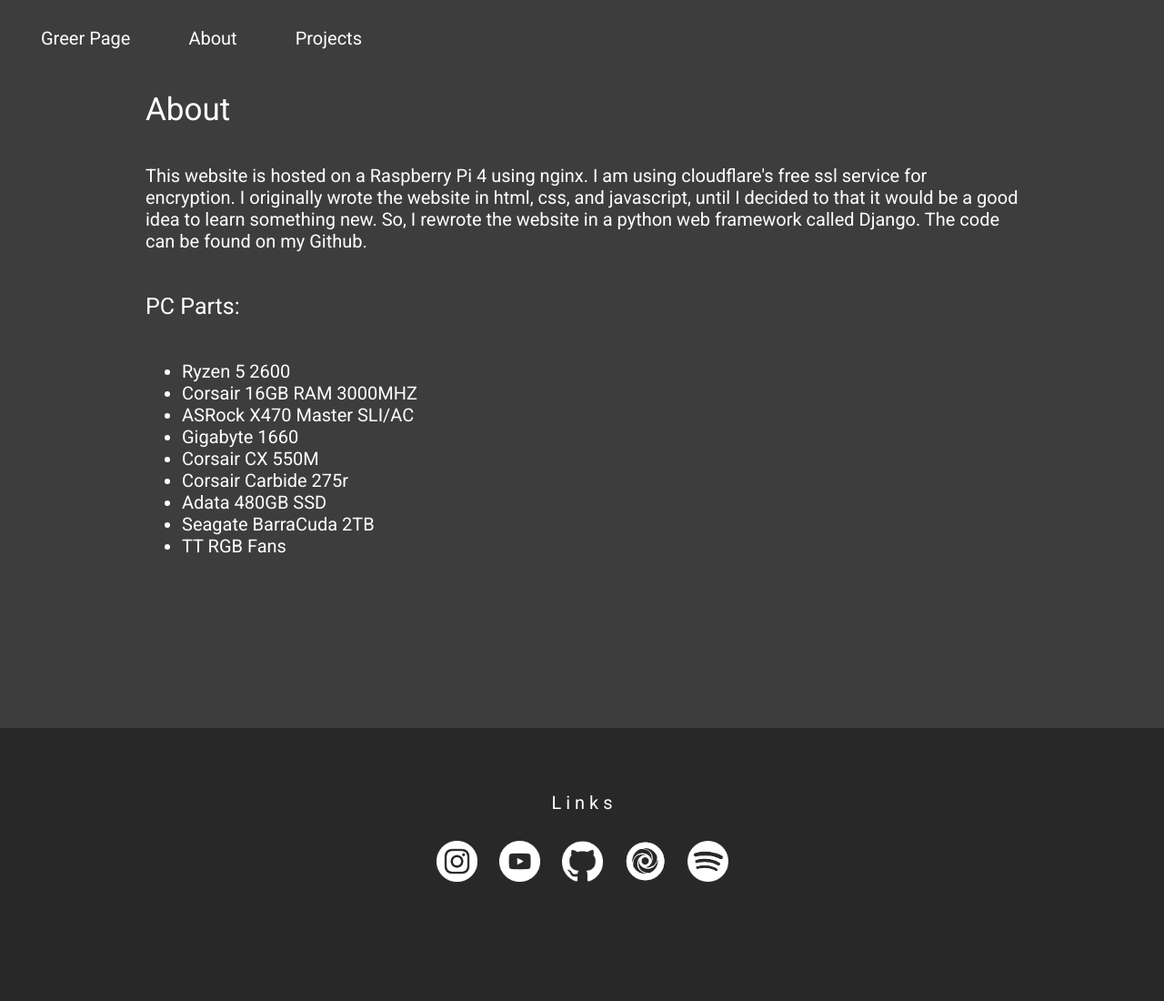
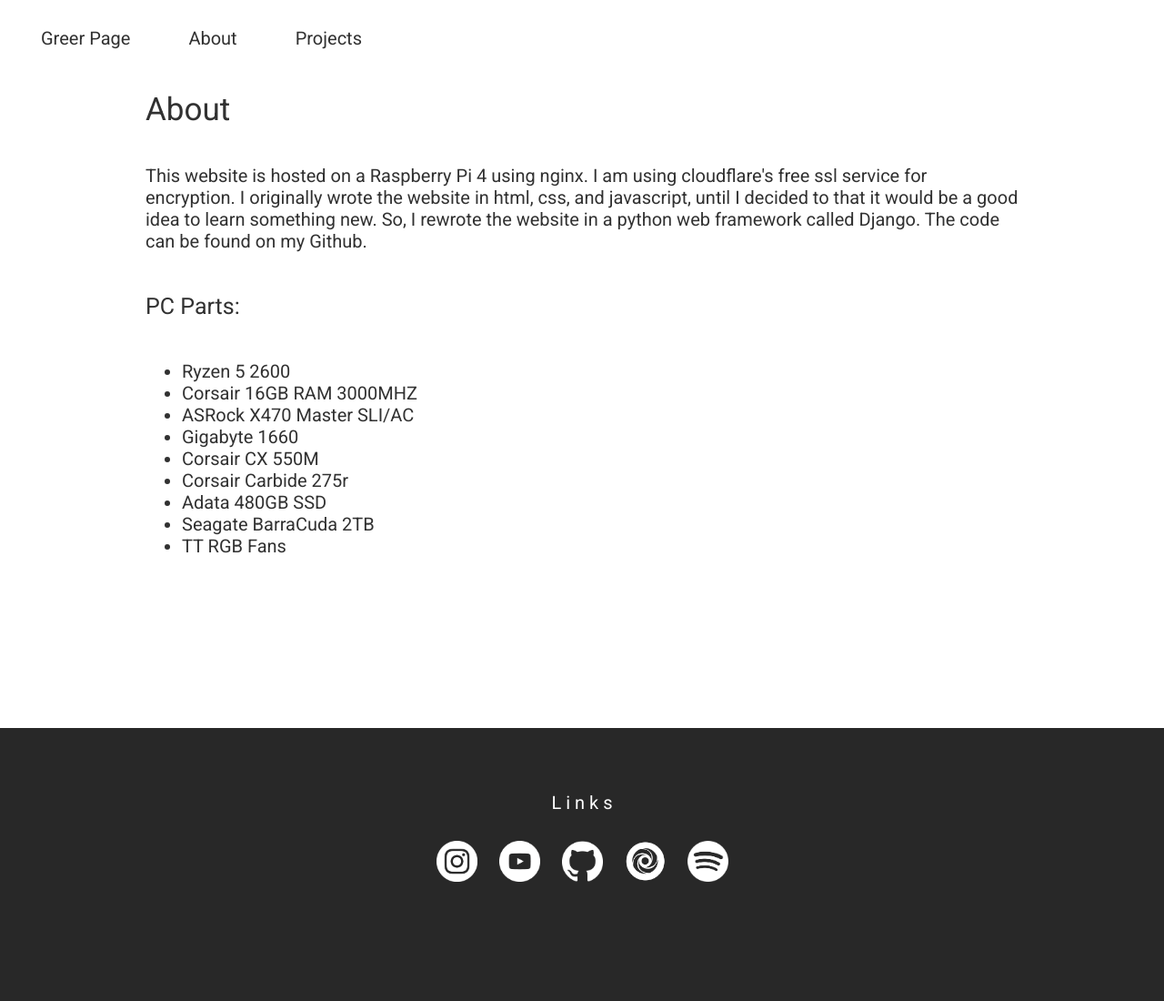
Before and after one commit to GreerPage/website-django, a Django app: page /about in a window 1280 px wide. Shown: the whole page at 91% size. Run offline with Django 3.2, Linux system fonts and the light colour scheme; parts of the project's set-up code (start-up, migrations or seed data) failed here and were passed over; some libraries are stand-ins or nearby versions.

Commit message:
Revert "first commit"
This reverts commit 20d91bab5f322b1d4cd0a099f8f53cfa5b5c8dff.

```diff
--- a/static/style.css
+++ b/static/style.css
@@ -2,7 +2,7 @@ html, body {
   height: 100%;
   margin: 0;
   padding: 0;
-  background-color: #3d3d3d
+
 }
 .btn {
   background-color: Transparent;
@@ -89,7 +89,7 @@ html, body {
 .link1{
   z-index: 11;
   text-decoration:none;
-  color: #ffffff;
+  color: #313131;
   font-size: 20px;
   cursor: pointer;
   padding: 30px;
@@ -112,7 +112,7 @@ html, body {
   background-repeat: no-repeat;
 }
 .aboutimg{
-  background-color: #3d3d3d;
+  background-color: white;
   min-height:100vh;
   height: auto;
   width: 100%;
@@ -135,13 +135,13 @@ html, body {
   width: 75%;
   text-align: left;
   font-family: 'Roboto', sans-serif;
-  color: white;
+  color: #313131;
   transform: translateX(-50%);
   padding-top: 100px;
   margin-left: 50%;
 }
 .projectlink{
-  color: white;
+  color: #313131;
   text-align: left;
   font-size: 20px;
   padding: 10px;
@@ -271,7 +271,7 @@ html, body {
   font-family: 'Roboto', sans-serif;
 }
 .pclinks{
-  color: white;
+  color: #313131;
   text-decoration: none;
 }
 .pclinks:hover{
--- a/templates/about.html
+++ b/templates/about.html
@@ -10,7 +10,7 @@
             <p style="font-size: 35px; padding-bottom: 20px; margin: 0;">About</p>
             <p>{{abouttext | safe}}</p>
             <p style="font-size: 25px; padding-bottom: 20px;">PC Parts:</p>
-            <ul style="font-size: 20px; color: white; text-decoration:none; ">
+            <ul style="font-size: 20px; color: #313131; text-decoration:none; ">
                 {% for data in pc %}
                         <li><a class="pclinks" href={{data.0}} target="_blank">{{data.1}}</a></li>
                 {% endfor %}
--- a/templates/gitrepo.html
+++ b/templates/gitrepo.html
@@ -13,7 +13,7 @@
             {% endif %}
             {% if readme != 'ERROR: Cannot find README.md in this repository :(' %}
             <div class="readme">
-                <div class="readmetop"><p style='color: white; margin: 0; padding-top: 10px; padding-left: 10px;'>README.md</p></div>
+                <div class="readmetop"><p style='margin: 0; padding-top: 10px; padding-left: 10px;'>README.md</p></div>
                 <div style='padding: 7%; padding-top: 0;'>
                     {{readme | safe}}
                 </div>
--- a/websiteDjango/settings.py
+++ b/websiteDjango/settings.py
@@ -23,7 +23,7 @@ BASE_DIR = os.path.dirname(os.path.dirname(os.path.abspath(__file__)))
 SECRET_KEY = '=mbs%f%c=_u+0bms31&iy11lmia0nlw0a*=z@5m-depq3jm_x$'
 
 # SECURITY WARNING: don't run with debug turned on in production!
-DEBUG = True
+DEBUG = False
 ALLOWED_HOSTS = ['*']
 
 # Application definition
@@ -127,3 +127,4 @@ STATICFILES_DIRS = (
 TEMPLATE_DIRS = (
     os.path.join(BASE_DIR, 'templates'),
 )
+STATIC_ROOT= os.path.join(BASE_DIR, 'static')
--- a/webvars/vars.py
+++ b/webvars/vars.py
@@ -39,4 +39,4 @@ imgnames = [
 ]
 
 
-abouttext = "<p style='font-size: 20px; padding-bottom: 20px;'>This website is hosted on a Raspberry Pi 4 using nginx. I am using cloudflare's free ssl service for encryption. I originally wrote the website in html, css, and javascript, until I decided to that it would be a good idea to learn something new. So, I rewrote the website in a python web framework called Django. The code can be found on my <a class='projlist' href='https://github.com/GreerPage/website-django'>Github</a>.</p>"
+abouttext = "<p style='font-size: 20px; padding-bottom: 20px;'>This website is hosted on a Raspberry Pi 4 using nginx. I am using cloudflare's free ssl service for encryption. I originally wrote the website in html, css, and javascript, until I decided to that it would be a good idea to learn something new. So, I rewrote the website in a python web framework called Django. The code can be found on my <a class='projlist' style='color: #313131;'href='https://github.com/GreerPage/website-django'>Github</a>.</p>"
```
Also changed, not shown: other parts of static/style.css (+11 -11 lines).
